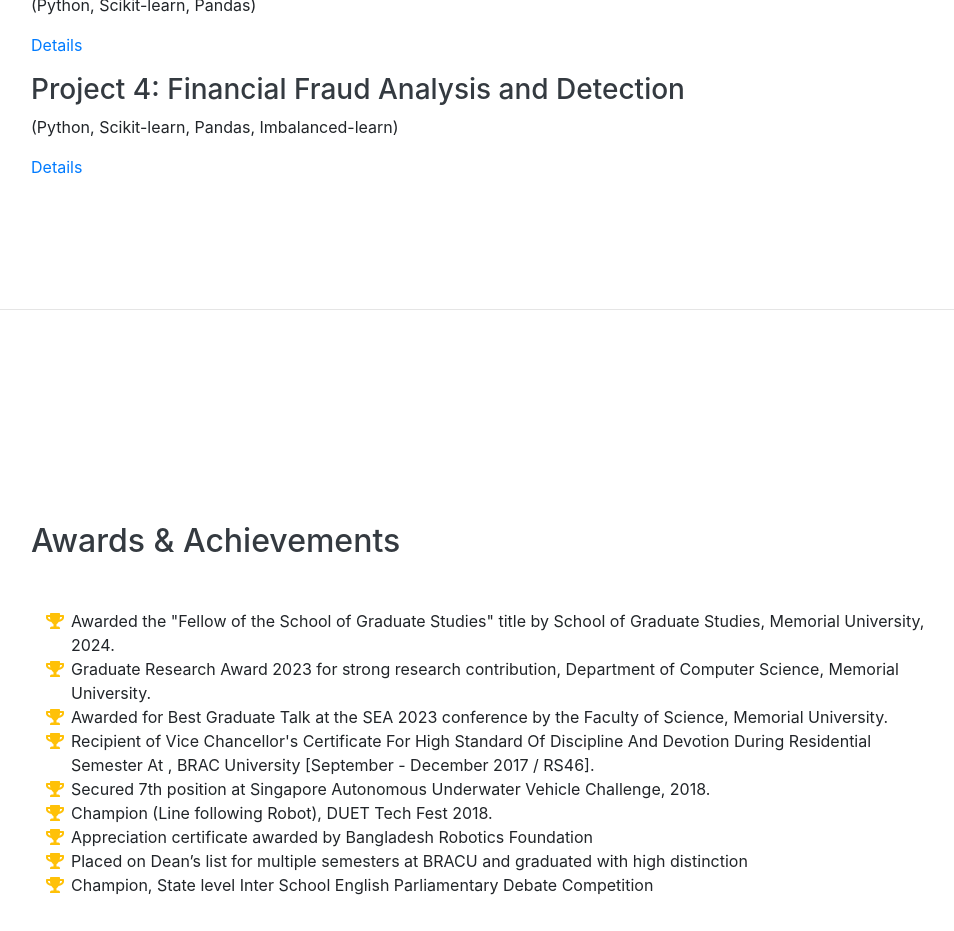
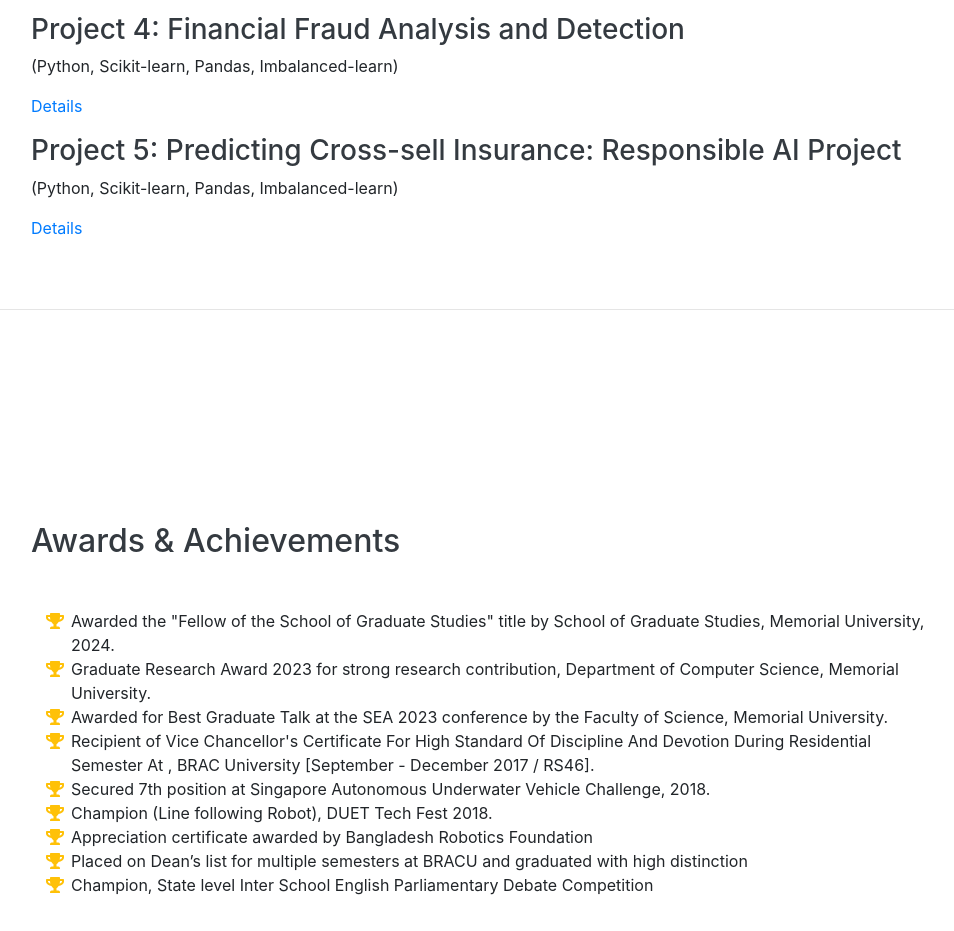
Before and after one commit to shemonto/shemonto.github.io, a website with bundled scripts: page index.html in a window 1280 px wide. Shown: the part 4850-5781 px from the top of the page, without its empty margins (289-1243 px from the left). Built offline with nearby package versions, Linux system fonts and the light colour scheme; a web font is replaced by a local one.

Commit message:
updated Project5

```diff
--- a/index.html
+++ b/index.html
@@ -329,8 +329,7 @@
         <ul>
           <li>
             <strong>Language and Frameworks:</strong> Python, Java, HTML, CSS, SQL, PyCaret, TensorFlow, Keras,
-            Scikit-learn,
-            Pandas, Numpy, Matplotlib, Tkinter.
+            Scikit-learn, Pandas, Numpy, Matplotlib, Tkinter.
           </li>
 
           <li>
@@ -462,10 +461,18 @@
           <p><a href="project3.html">Details</a></p>
         </div>
 
+        <!-- Project 4 -->
         <div class="project">
           <h3>Project 4: Financial Fraud Analysis and Detection</h3>
           <p>(Python, Scikit-learn, Pandas, Imbalanced-learn)</p>
           <p><a href="project4.html">Details</a></p>
+        </div>
+
+        <!-- Project 5 -->
+        <div class="project">
+          <h3>Project 5: Predicting Cross-sell Insurance: Responsible AI Project</h3>
+          <p>(Python, Scikit-learn, Pandas, Imbalanced-learn)</p>
+          <p><a href="project5.html">Details</a></p>
         </div>
 
       </div>
```
